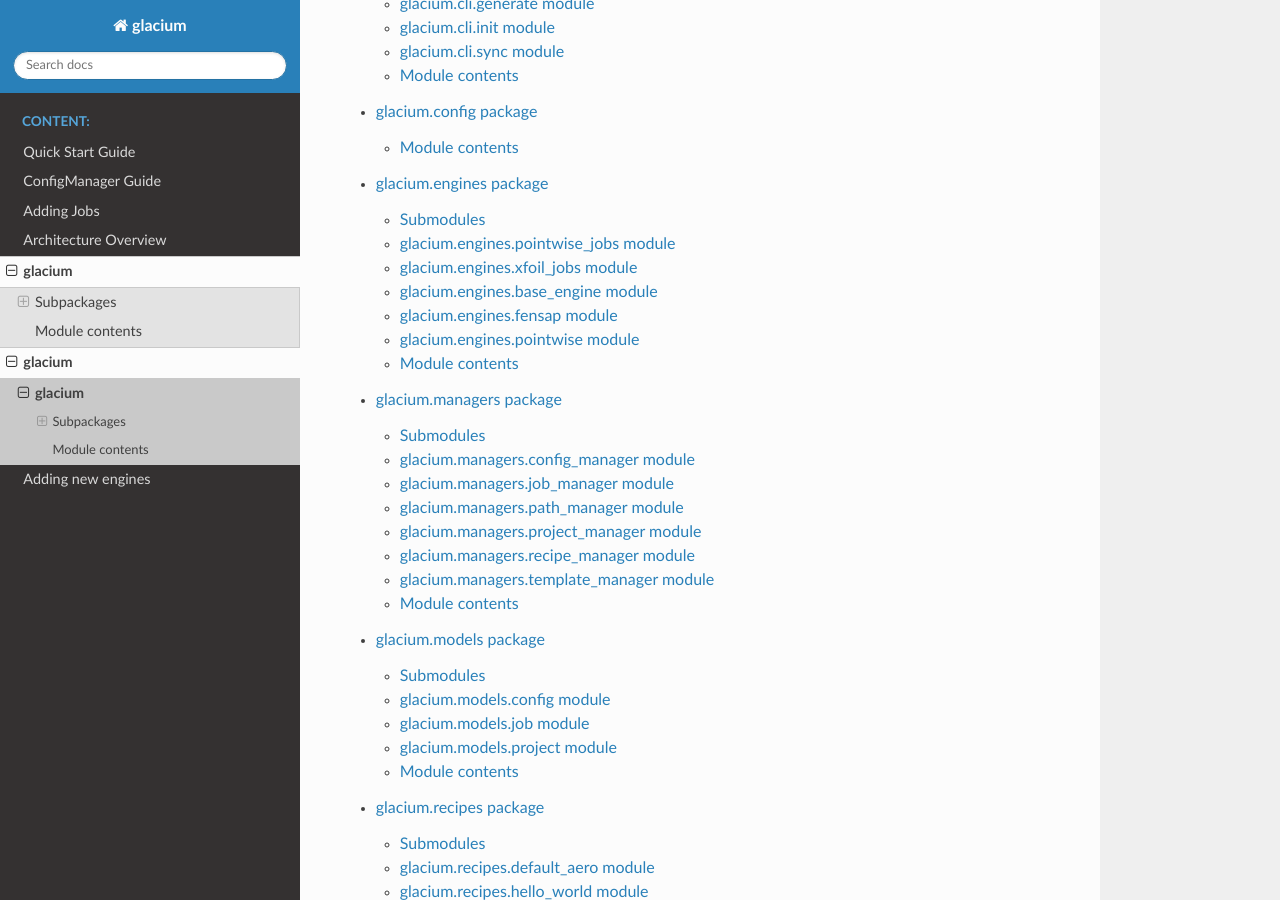
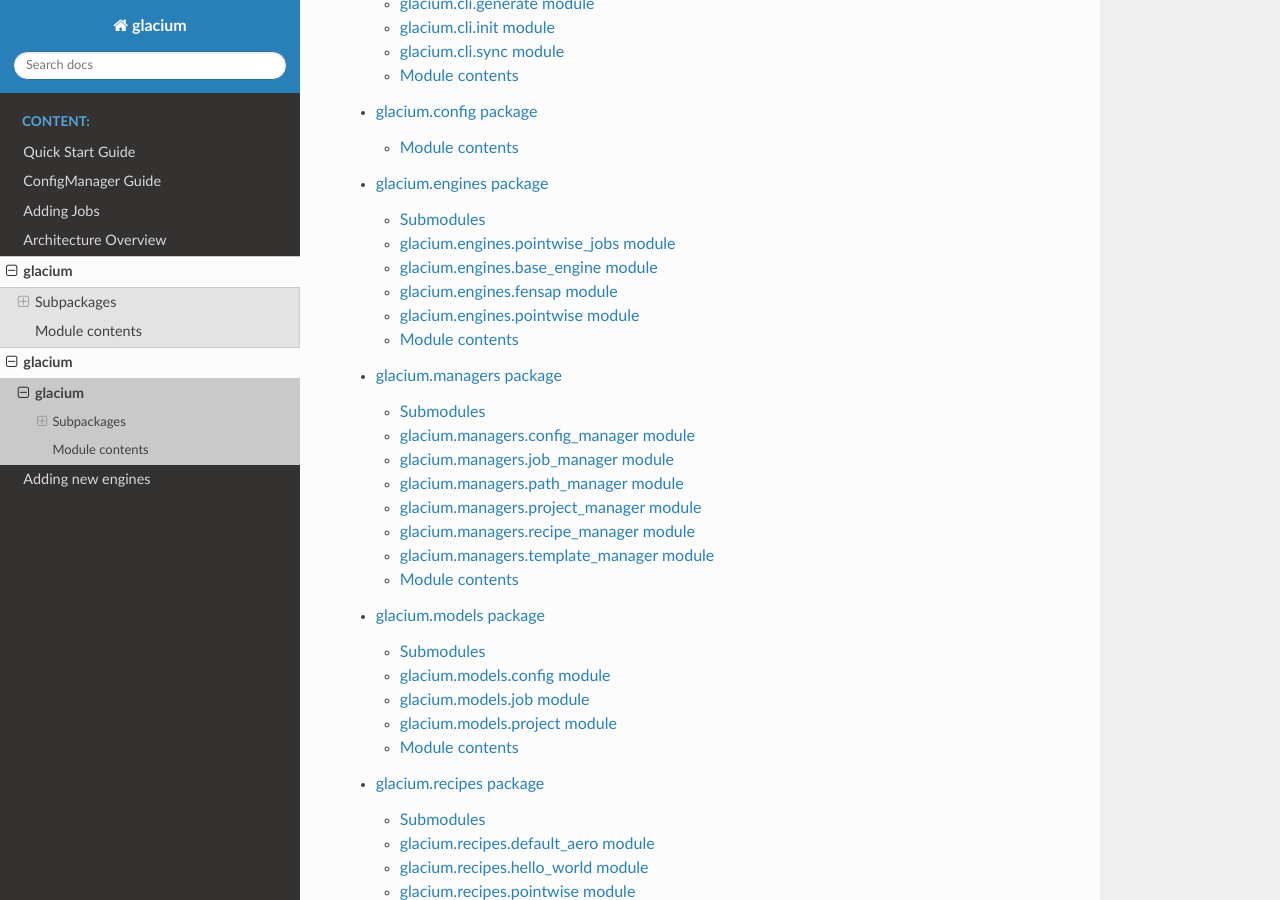
Before and after one commit to fledit-sh/glacium-repo, a Sphinx documentation site: the page built from docs/glacium.rst, in a window 1280 px wide and 900 px high, scrolled down 452 px. Built offline with Sphinx 7.4.7 and the Read the Docs theme 3.1.0, drawn with Linux system fonts in a browser that asks for light colours.

```diff
--- a/docs/glacium.engines.rst
+++ b/docs/glacium.engines.rst
@@ -6,15 +6,6 @@ Submodules
 
 glacium.engines.pointwise_jobs module
 -------------------------------------
-
-glacium.engines.xfoil_jobs module
----------------------------------
-
-
-.. automodule:: glacium.engines.xfoil_jobs
-   :members:
-   :show-inheritance:
-   :undoc-members:
 
 glacium.engines.base\_engine module
 -----------------------------------
```
Also changed, not shown: docs/glacium.managers.rst (+6 -6 lines), docs/quick_start.rst (+7 -1 lines), 1 other file.
